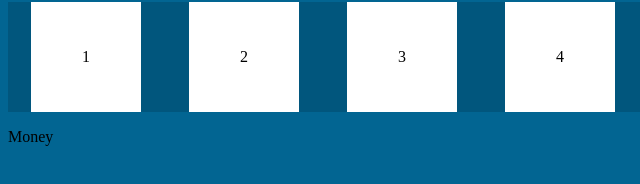
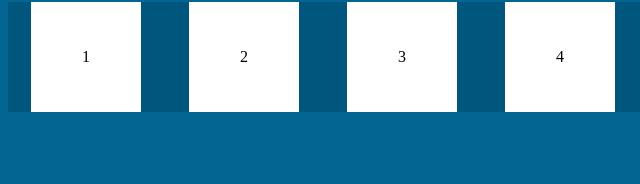
Before and after one commit to ChronoDragon/Coursework, a plain HTML site: page index.html in a window 1280 px wide. Shown: the part 590-774 px from the top of the page, 0-640 px from the left. Drawn offline with Linux system fonts and the light colour scheme.

```diff
--- a/index.html
+++ b/index.html
@@ -54,7 +54,6 @@
         <div class="nbox">7</div>
         <div class="nbox">8</div>
     </div>
-    <p>Money</p>
 
 </body>
 </html>
```
